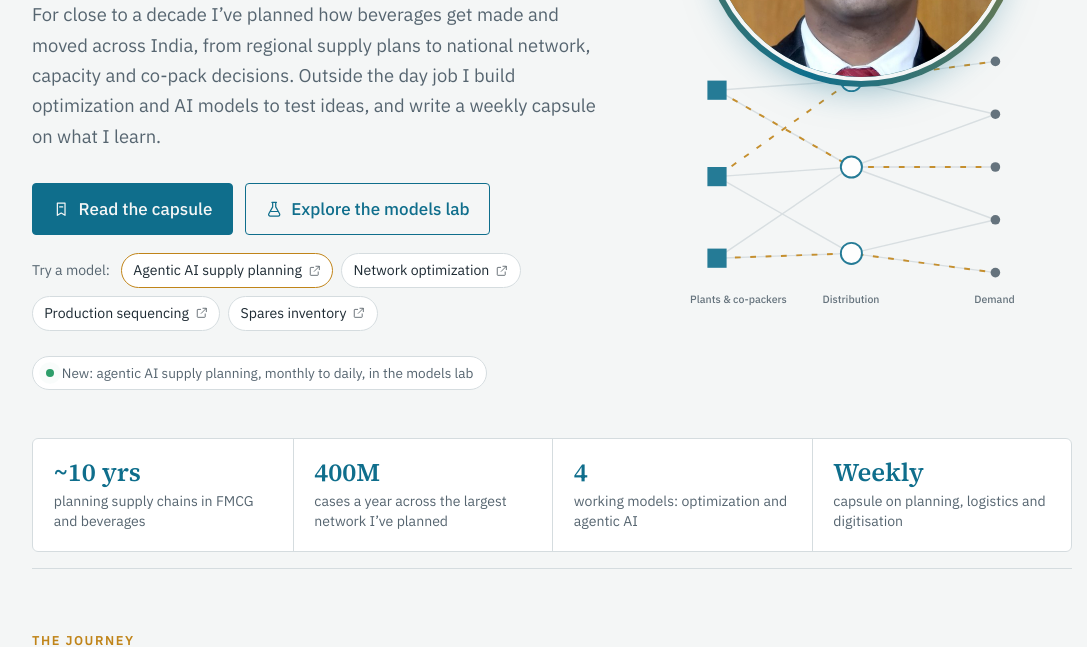
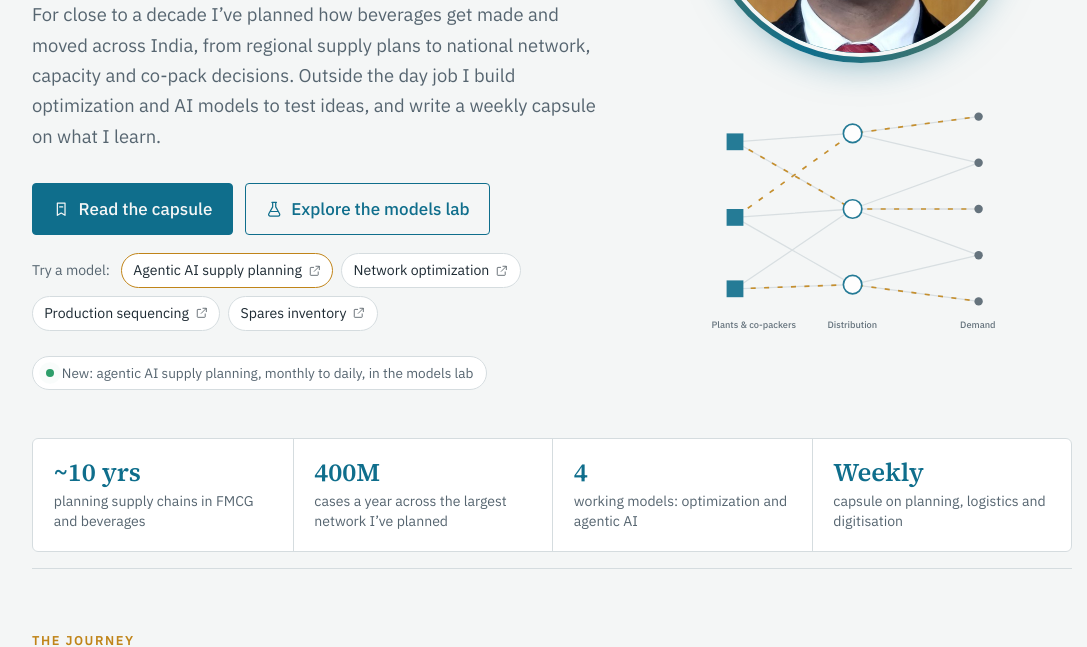
Before and after one commit to rupesh-chaudhari/rupesh-chaudhari.github.io, a plain HTML site: page index.html in a window 1280 px wide. Shown: the part 453-1100 px from the top of the page, without its empty margins (88-1175 px from the left). Drawn offline with Linux system fonts and the light colour scheme.

Commit message:
Add files via upload

```diff
--- a/index.html
+++ b/index.html
@@ -246,7 +246,8 @@ html{scroll-padding-top:5rem}
 .photo img{width:100%;height:100%;border-radius:50%;object-fit:cover;display:block;border:4px solid var(--bg)}
 .photo .mono.big{display:none}
 .photo.nophoto .mono.big{display:grid;width:100%;height:100%;font-size:5rem;border:4px solid var(--bg)}
-.portrait .net{margin-top:-4.5rem;opacity:.9;max-width:24rem}
+.portrait{gap:1.25rem}
+.portrait .net{margin-top:0;opacity:.9;max-width:21rem}
 .hello .mono.av{display:none}
 .mono.av img{position:absolute;inset:0;width:100%;height:100%;object-fit:cover}
 @media (max-width:860px){.photo{width:15rem;height:15rem}.portrait{order:-1}.portrait .net{display:none}.hello .mono.av{display:none}}
```
